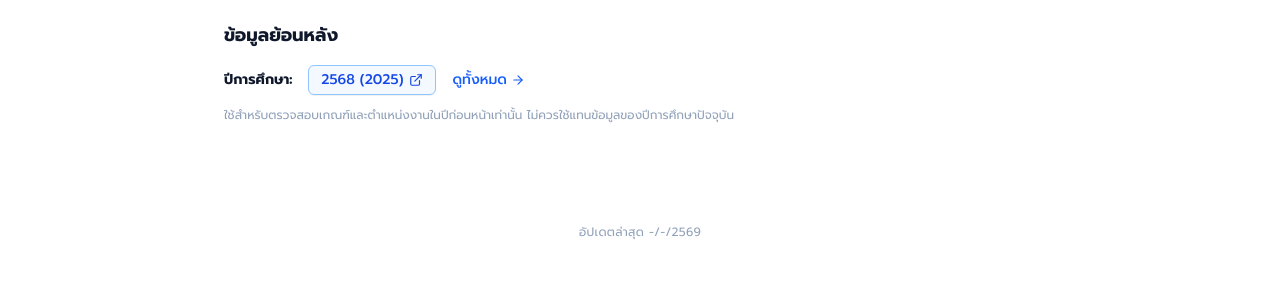
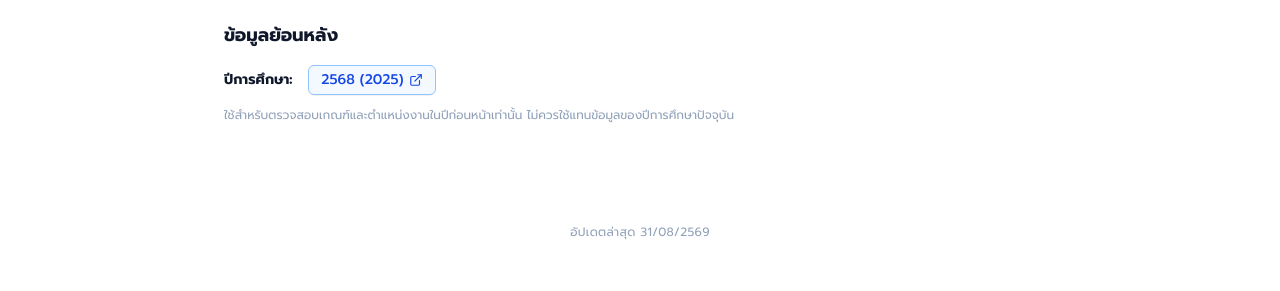
Before and after one commit to KaylahJin/CS361-Project, a React (Vite) app: page / in a window 1280 px wide. Shown: the part 1150-1441 px from the top of the page. Built offline with nearby package versions, Linux system fonts and the light colour scheme.

Commit message:
feat: update last updated date and adjust historical section links

```diff
--- a/src/pages/Home.tsx
+++ b/src/pages/Home.tsx
@@ -242,14 +242,14 @@ export const Home: React.FC<HomeProps> = ({ onTabChange }) => {
               <ExternalLink className="w-3.5 h-3.5" />
             </a>
 
-            <a
+            {/*<a
               href="https://sites.google.com/sci.tu.ac.th/cstuco-opstudyplan/job-offers?authuser=0#h.8irt0xkx73jp"
               target="_blank"
               rel="noopener noreferrer"
               className="text-xs sm:text-sm font-medium text-blue-600 hover:text-blue-700 hover:underline flex items-center gap-1 ml-1 cursor-pointer transition"
             >
               ดูทั้งหมด <ArrowRight className="w-3.5 h-3.5" />
-            </a>
+            </a>*/}
           </div>
 
           <p className="mt-3 text-xs text-slate-400">
@@ -260,7 +260,7 @@ export const Home: React.FC<HomeProps> = ({ onTabChange }) => {
         {/* Last Updated */}
         <div className="pt-8 pb-4 text-center">
           <span className="text-xs text-slate-400 tracking-wide">
-            อัปเดตล่าสุด -/-/2569
+            อัปเดตล่าสุด 31/08/2569
           </span>
         </div>
       </div>
```
